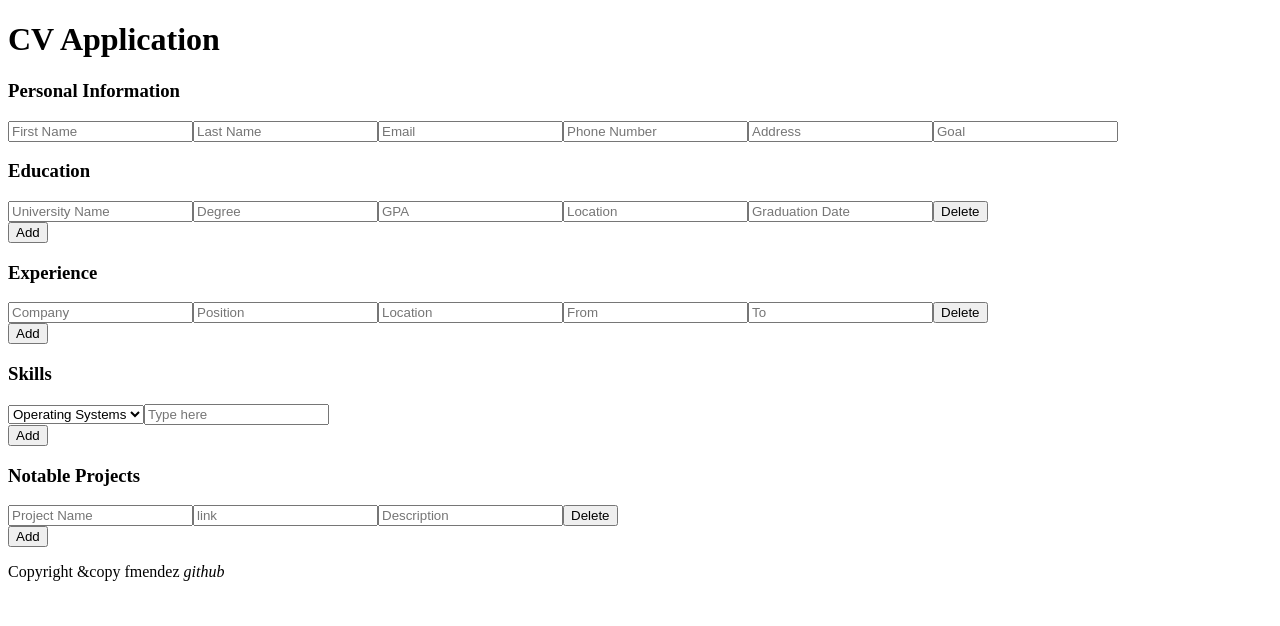
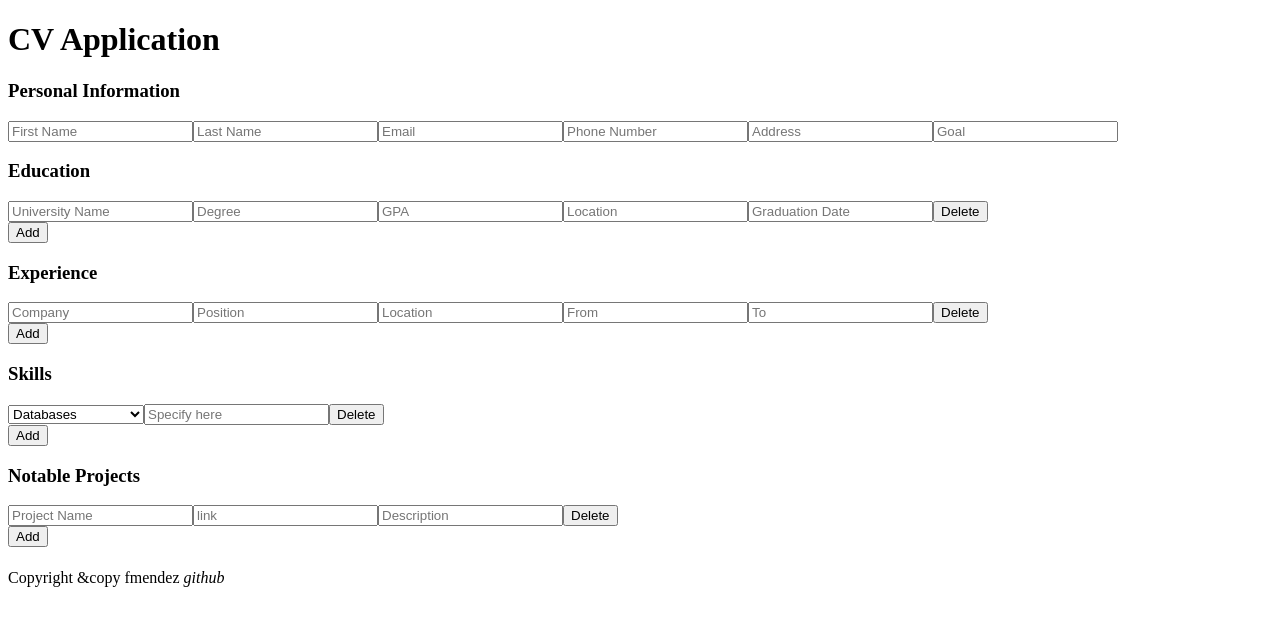
Before and after one commit to fmendezr/cv-application, a React (Create React App) app: page / in a window 1280 px wide. Shown: the top 626 px of the page. Built offline with nearby package versions, Linux system fonts and the light colour scheme.

Commit message:
Make skills input chang state

```diff
--- a/src/components/Form.js
+++ b/src/components/Form.js
@@ -29,11 +29,10 @@ class Form extends Component {
                     onExperienceDelete={this.props.onExperienceDelete}
                     onExperienceAdd={this.props.onExperienceAdd}
                  />
-                <section>
-                    <h3>Skills</h3>
-                    <Skill />
-                    <button> Add </button>
-                </section>
+                <SkillsSection
+                    skillsItems={this.props.skills}
+                    onSkillsChange={this.props.onSkillsChange}
+                />
                 <section>
                     <h3>Notable Projects</h3>
                     <Project />
@@ -127,22 +126,44 @@ class ExperienceItem extends Component {
     }
 }
 
-class Skill extends Component {
+class SkillsSection extends Component {
+    constructor(props){
+        super(props);
+    }
+    render(){
+        return (
+        <section>
+            <h3>Skills</h3>
+            {this.props.skillsItems.map((skillsItem) => {
+                return (<SkillsItem
+                    skillsItem={skillsItem}
+                    onSkillsChange={this.props.onSkillsChange}
+                    id={skillsItem.id}
+                    key={skillsItem.id}
+                />)
+            })}
+            <button>Add</button>
+        </section>)
+    }
+}
+
+class SkillsItem extends Component {
     constructor(props){
         super(props);
     }
     render (){
         return (
             <div>
-                <select>
-                    <option name="type" value="operatingSystems">Operating Systems</option>
-                    <option name="type" value="languages">Languages</option>
-                    <option name="type" value="frameworks">Frameworks</option>
-                    <option name="type" value="libraries">Libraries</option>
-                    <option name="type" value="databases">Databases</option>
-                    <option name="type" value="other">Other</option>
+                <select id={this.props.id} name="type" value={this.props.skillsItem.type} onChange={this.props.onSkillsChange}>
+                    <option id={this.props.id} name="type" value="Databases">Databases</option>
+                    <option id={this.props.id} name="type" value="Frameworks">Frameworks</option>
+                    <option id={this.props.id} name="type" value="Languages">Languages</option>
+                    <option id={this.props.id} name="type" value="Libraries">Libraries</option>
+                    <option id={this.props.id} name="type" value="Operating Systems">Operating Systems</option>
+                    <option id={this.props.id} name="type" value="Other">Other</option>
                 </select>
-                <input placeholder="Type here"></input>
+                <input id={this.props.id} name="description" placeholder="Specify here" value={this.props.skillsItem.description} onChange={this.props.onSkillsChange}></input>
+                <button id={this.props.id}>Delete</button>
             </div>
         )
     }
--- a/src/components/Main.js
+++ b/src/components/Main.js
@@ -15,6 +15,7 @@ class Main extends Component {
         this.handleEducationChange = this.handleEducationChange.bind(this);
         this.handleEducationDelete = this.handleEducationDelete.bind(this);
         this.handleEducationAdd = this.handleEducationAdd.bind(this);
+        this.handleSkillsChange = this.handleSkillsChange.bind(this);
         this.state = {
             personalInformation: {
                 firstName: "",
@@ -26,7 +27,7 @@ class Main extends Component {
             },
             experiece: [{id: generateRandomID(), company: "", position: "", location: "", from: "", to: ""},],
             education: [{id: generateRandomID(), university: "", degree: "", gpa: "", location: "", graduationDate: ""}],
-            skills: [{id: generateRandomID(), type: "", description:""}],
+            skills: [{id: generateRandomID(), type: "Databases", description:""}],
             projects: [{id: generateRandomID(), projectName: "", link: "", description: ""}],
         };
     }
@@ -101,6 +102,19 @@ class Main extends Component {
       }))
     }
 
+    handleSkillsChange(e){
+        const {name, value, id } = e.target;
+        this.setState((previousState) => {
+            const newSkills = previousState.skills.map((skillsItems) => {
+                if(skillsItems.id == id){
+                    return {...skillsItems, [name]: value}
+                }
+                return skillsItems;
+            })
+           return {...previousState, skills: newSkills}
+        })
+    }
+
     render(){
         return (
             <main>
@@ -114,7 +128,10 @@ class Main extends Component {
                     onEducationChange={this.handleEducationChange}
                     onEducationDelete={this.handleEducationDelete}
                     onEducationAdd={this.handleEducationAdd}
+                    skills={this.state.skills}
+                    onSkillsChange={this.handleSkillsChange}
                 />
+                <h1>{this.state.skills[0].description}</h1>
             </main>
         )
     }
```
